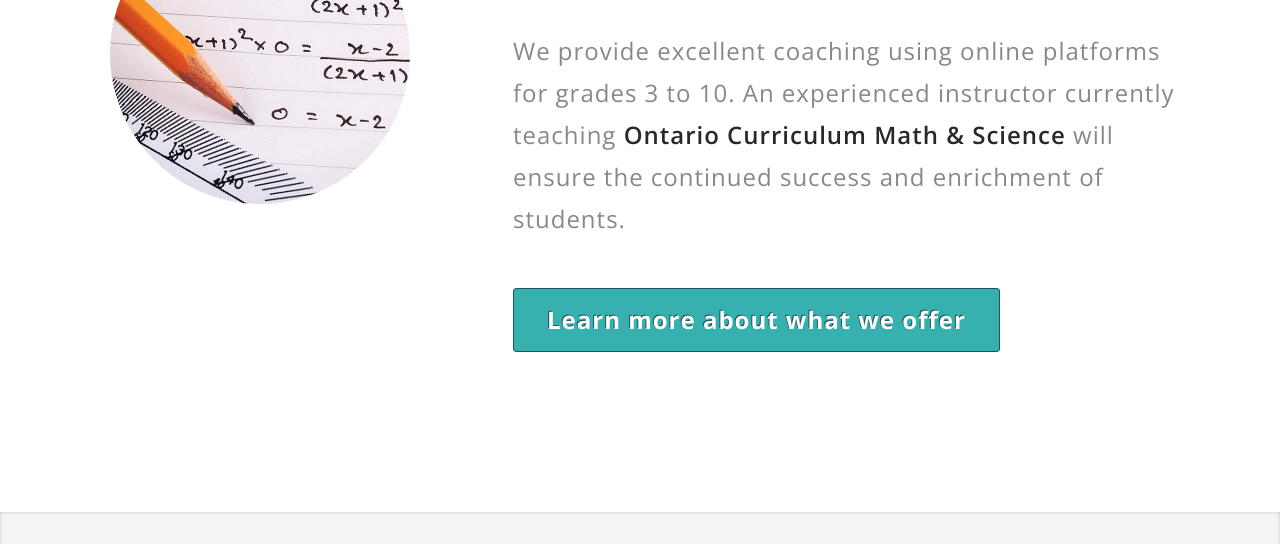
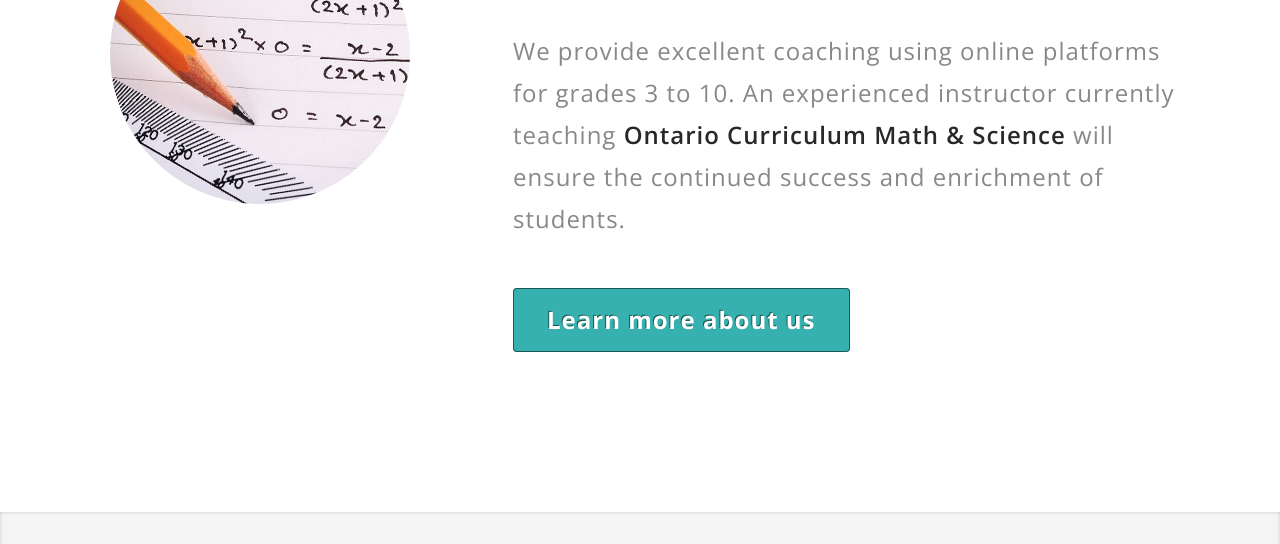
Before and after one commit to bramptonkidslearning/bramptonkidslearning.github.io, a plain HTML site: page index.html in a window 1280 px wide. Shown: the part 256-800 px from the top of the page. Drawn offline with nearby package versions, Linux system fonts and the light colour scheme.

Commit message:
final touches

```diff
--- a/index.html
+++ b/index.html
@@ -1,9 +1,3 @@
-<!--
-Author: W3layouts
-Author URL: http://w3layouts.com
-License: Creative Commons Attribution 3.0 Unported
-License URL: http://creativecommons.org/licenses/by/3.0/
--->
 <!DOCTYPE html>
 <html lang="zxx">
 <head>
@@ -70,7 +64,7 @@ License URL: http://creativecommons.org/licenses/by/3.0/
 							<p class="mt-4">We provide excellent coaching using online platforms for grades 3 to 10. An
 								experienced instructor currently teaching <span>Ontario Curriculum Math &amp;
 								Science</span> will ensure the continued success and enrichment of students.</p>
-							<a href="#services" class="banner-button btn mt-5 scroll">Learn more about what we offer</a>
+							<a href="#services" class="banner-button btn mt-5 scroll">Learn more about us</a>
 						</div>
                     </div>
                 </div>
```
